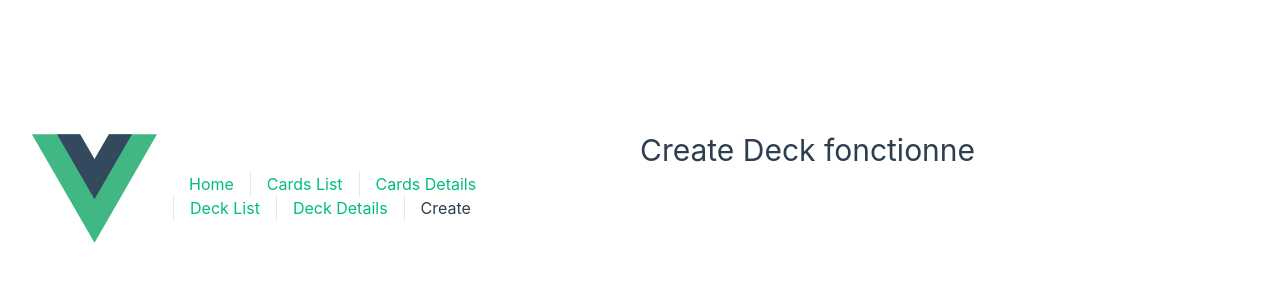
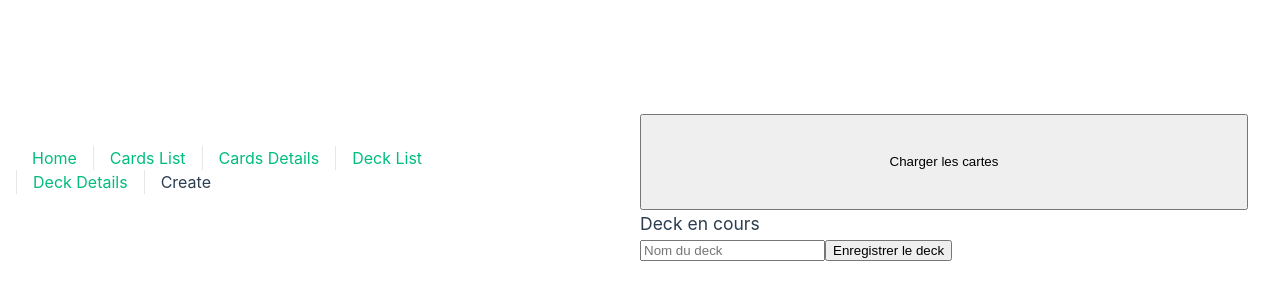
Before and after one commit to Marc-Legros/app-yu-gi-oh, a Vue app: page /create in a window 1280 px wide. Shown: the part 212-512 px from the top of the page. Built offline with nearby package versions, Linux system fonts and the light colour scheme.

Commit message:
edited app

```diff
--- a/src/App.vue
+++ b/src/App.vue
@@ -4,7 +4,6 @@ import { RouterLink, RouterView } from 'vue-router'
 
 <template>
   <header>
-    <img alt="Vue logo" class="logo" src="@/assets/logo.svg" width="125" height="125" />
 
     <div class="wrapper">
 
--- a/src/views/CardsDetailsView.vue
+++ b/src/views/CardsDetailsView.vue
@@ -1,7 +1,24 @@
+<script>
+import {store, fetchCardsDetails} from '../store/index'
+</script>
+
+
 <template>
-    <h1>Cards details fonctionne</h1>
+    <div v-if="store.selectedCard">
+        <h1>{{ store.selectedCard.name }}</h1>
+        <img :src="store.selectedCard.card_images[0].image_url" :alt="store.selectedCard.name">
+        <p>{{ store.selectedCard.desc }}</p>
+        <p> ATK: {{ store.selectedCard.atk }}</p>
+        <p> DEF: {{ store.selectedCard.def }}</p>
+    </div>
+    <p v-else="">Chargement...</p>
+    <button @click="loadCards">Charger les cartes</button>
 </template>
 
 <script setup>
+const loadCards = () => {
+  const testId = 89631139
+  fetchCardsDetails(testId)
+}
 console.log('CardsDetailsView Chargés')
 </script>
--- a/src/views/CardsListView.vue
+++ b/src/views/CardsListView.vue
@@ -3,7 +3,6 @@ import {store, fetchCards} from '../store/index'
 </script>
 
 <template>
-    <h1>Cards list fonctionne</h1>
     <ul>
         <li v-for="card in store.cards" :key="card.id">{{ card.name }}</li>
     </ul>
--- a/src/views/CreateDeckView.vue
+++ b/src/views/CreateDeckView.vue
@@ -1,7 +1,78 @@
+<script setup>
+import { store, fetchCards } from '../store/index'
+import { reactive, ref } from 'vue'
+
+const deck = reactive([])
+const deckName = ref("")
+
+const loadCards = () => {
+  fetchCards()
+}
+
+const addToDeck = (card) => {
+  deck.push(card)
+}
+
+const saveDeck = () => {
+  const NewDeck = {
+  name: deckName.value,
+  cards:[...deck]
+  }
+  store.deck.push(NewDeck)
+
+  deckName.value=""
+  deck.length =0
+}
+
+</script>
+
 <template>
-  <h1>Create Deck fonctionne</h1>
+  <button @click="loadCards">Charger les cartes</button>
+
+  <ul>
+    <li v-for="card in store.cards" :key="card.id" class="card-item":class="{ selected: deck.includes(card) }" @click="addToDeck(card)">
+      <img class="card-img" :src="card.card_images[0].image_url_small" :alt="card.name">
+      {{ card.name }}
+    </li>
+  </ul>
+
+  <div>
+    <h3>Deck en cours</h3>
+    <ul>
+      <li v-for="card in deck" :key="card.id">{{ card.name }}</li>
+    </ul>
+    <input type="text" v-model="deckName" placeholder="Nom du deck">
+    <button @click="saveDeck">Enregistrer le deck</button>
+  </div>
 </template>
 
-<script setup>
-console.log('CreateDeckView chargé')
-</script>
+<style scoped>
+ul {
+  list-style: none;
+  padding: 0;
+  display: flex;
+  flex-wrap: wrap;
+  gap: 5px;
+}
+
+.card-item {
+  display: flex;
+  flex-direction: column;
+  align-items: center;
+  width: 120px;
+  text-align: center;
+  cursor: pointer;
+  padding: 5px;
+}
+
+.card-item.selected {
+  border: 2px solid rgba(93, 84, 36, 0.84);
+  background-color: rgba(0, 0, 0, 0.2);
+}
+
+.card-img {
+  width: 75px;
+  height: auto;
+  border-radius: 5px;
+}
+</style>
--- a/src/views/DeckListView.vue
+++ b/src/views/DeckListView.vue
@@ -1,5 +1,19 @@
+<script>
+    import { store, fetchCards } from '../store/index'
+    import { reactive, ref } from 'vue'
+</script>
+
+
 <template>
-    <h1>Deck list fonctionne</h1>
+    <h1>Liste des decks</h1>
+    <ul>
+      <li v-for=" deck in store.deck" :key="deck"><strong>{{ deck.name }}</strong>
+        <ul>
+            <li v-for="card in deck.cards" :key="card.id">{{ card.name }}
+            </li>
+        </ul>
+        </li>
+    </ul>
 </template>
 
 <script setup>
```
